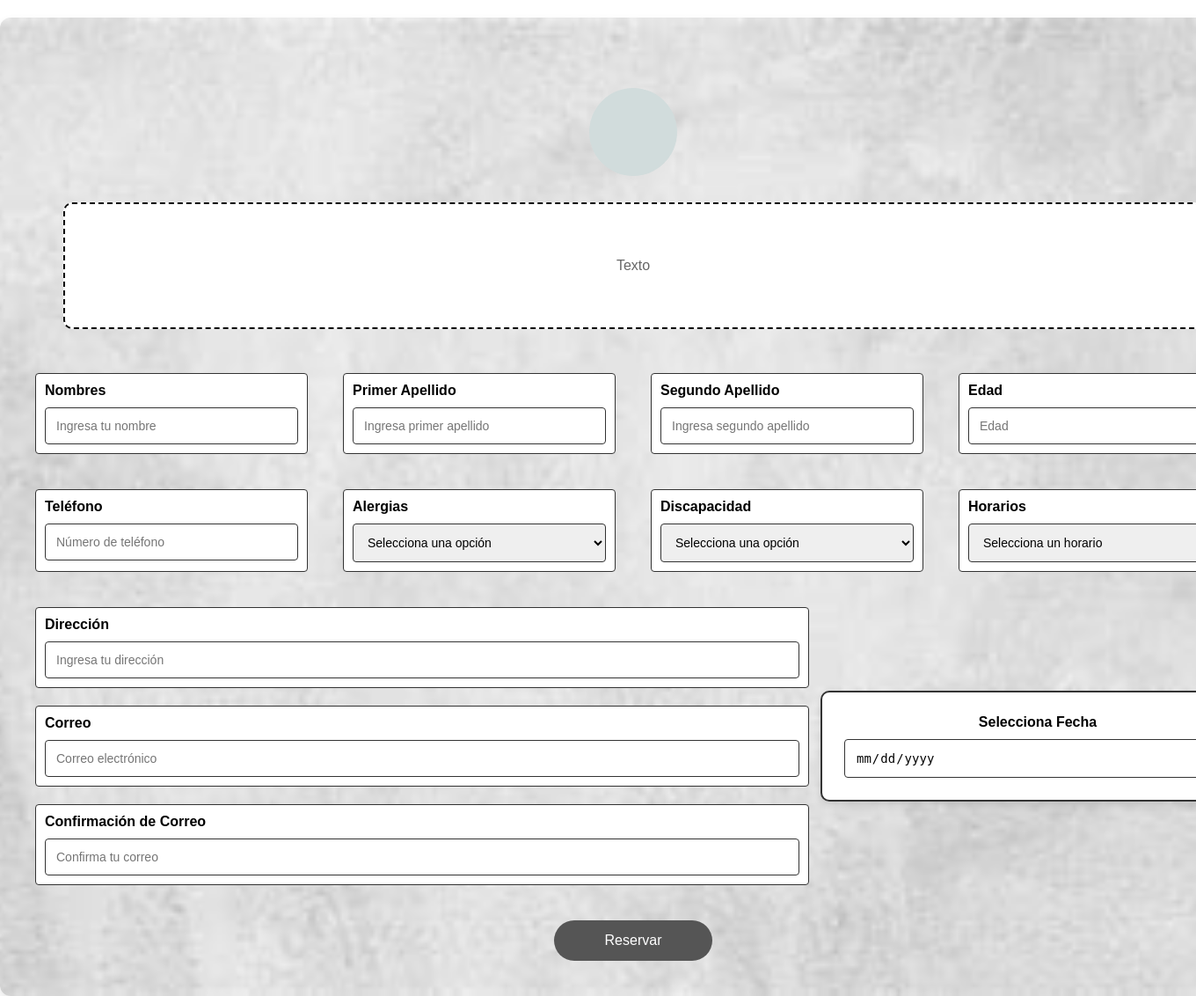
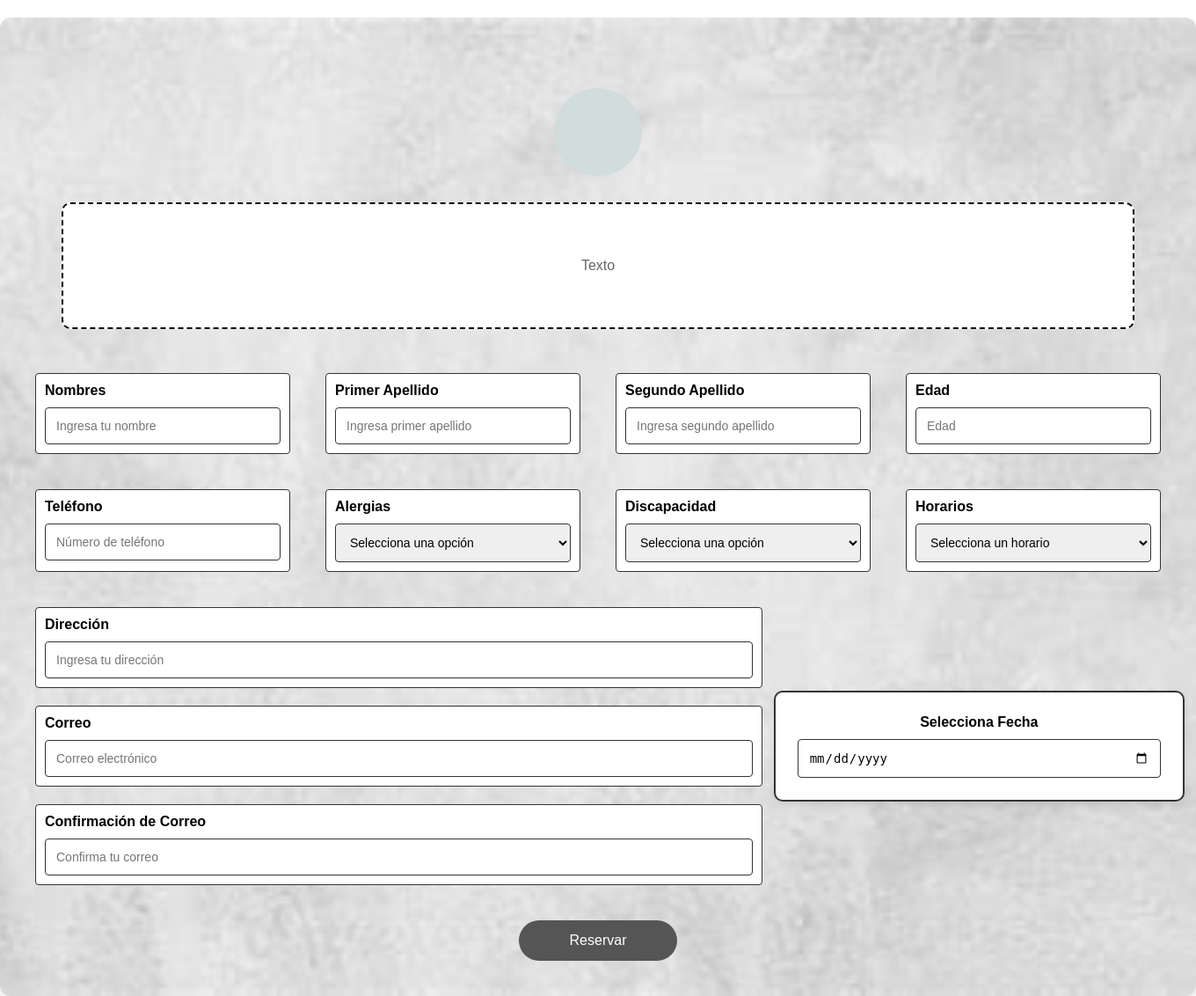
Before and after one commit to Roroma24/Proyecto, a Flask app: page /reserva in a window 1360 px wide; the page is wider, and only the part inside the window is pictured. Shown: the part 110-1242 px from the top of that part at 88% size. Run offline with Flask 3, Linux system fonts and the light colour scheme.

Commit message:
Se realiza cambio al ancho del contenedor de reservación

```diff
--- a/app/static/css/reservation.css
+++ b/app/static/css/reservation.css
@@ -59,8 +59,9 @@ body {
 
 /* Contenedor principal del contenido de la página */
 .container {
-  width: 100%;
-  max-width: 1920px;
+  width: 100%; /* Ocupa todo el ancho disponible */
+  max-width: 100vw; /* Máximo ancho igual al ancho de la ventana */
+  min-height: 100vh; /* Altura mínima igual al alto de la ventana */
   margin: 0 auto;
   padding: 40px;
   border-radius: 12px; /* Bordes redondeados */
@@ -70,6 +71,8 @@ body {
   background-image: url('./imagen/fondo.png');
   background-size: cover; /* Ajusta la imagen para cubrir el área */
   background-position: center; /* Centra la imagen */
+  background-repeat: no-repeat; /* Evitar que la imagen se repita */
+  box-sizing: border-box; /* Asegurar que el padding esté incluido en el ancho/alto */
 }
 
 /* Elementos circulares básicos */
```
